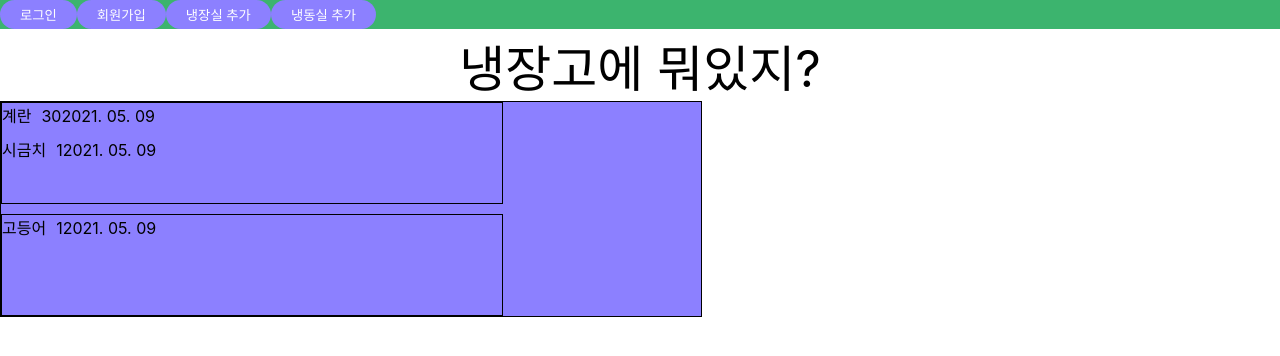
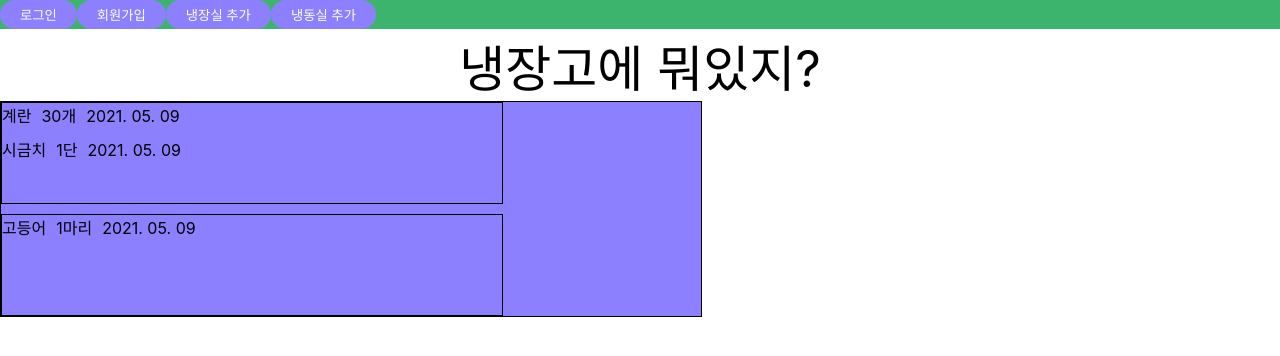
Before and after one commit to davidpark216/FridgeCheck, a React (Create React App) app in the folder fridecheck/: page / in a window 1280 px wide. Shown: the top 356 px of the page. Built offline with nearby package versions, Linux system fonts and the light colour scheme.

Commit message:
Add unit element

```diff
--- a/fridecheck/src/components/ColdStorage.tsx
+++ b/fridecheck/src/components/ColdStorage.tsx
@@ -12,6 +12,7 @@ function ColdStorage({ coldItems }: props) {
             <div className="coldItem">
               <span className="coldName">{el.item}</span>
               <span className="coldQuantity">{el.quantity}</span>
+              <span className="coldUnit">{el.unit}</span>
               <span className="coldDate">{el.date}</span>
             </div>
           </div>
@@ -30,6 +31,9 @@ const ColdStorageWrap = styled.div`
   .coldQuantity {
     margin-left: 10px;
   }
+  .coldDate {
+    margin-left: 10px;
+  }
 `;
 
 const ColdArea = styled.div`
--- a/fridecheck/src/components/FrozenStorage.tsx
+++ b/fridecheck/src/components/FrozenStorage.tsx
@@ -14,6 +14,7 @@ function FrozenStorage({ frozenItems }: props) {
             <div className="frozenItem">
               <span className="frozenName">{el.item}</span>
               <span className="frozenQuantity">{el.quantity}</span>
+              <span className="frozenUnit">{el.unit}</span>
               <span className="frozenDate">{el.date}</span>
             </div>
           </div>
@@ -31,6 +32,9 @@ const FrozenStorageWrap = styled.div`
   .frozenQuantity {
     margin-left: 10px;
   }
+  .frozenDate {
+    margin-left: 10px;
+  }
 `;
 
 const FrozenArea = styled.div`
```
